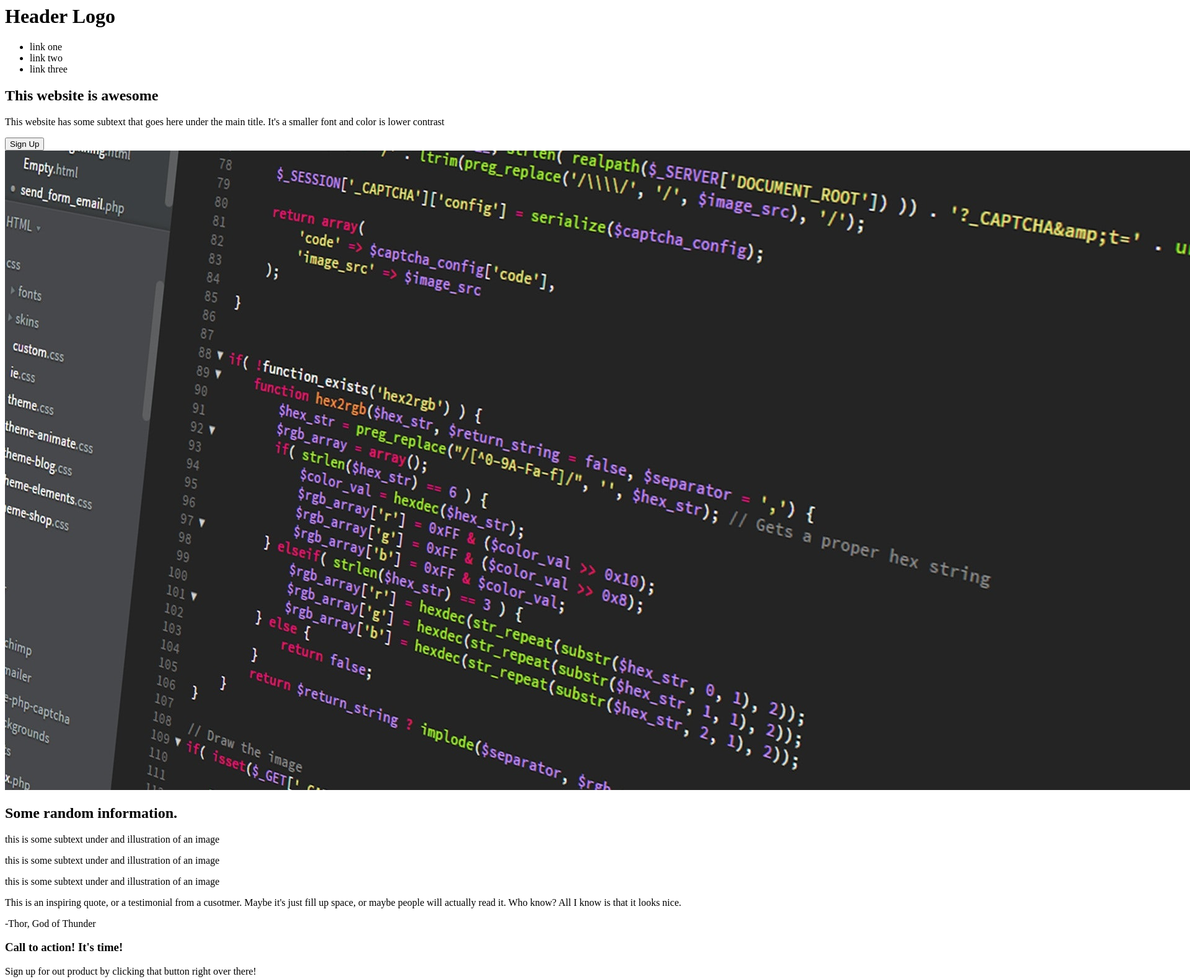
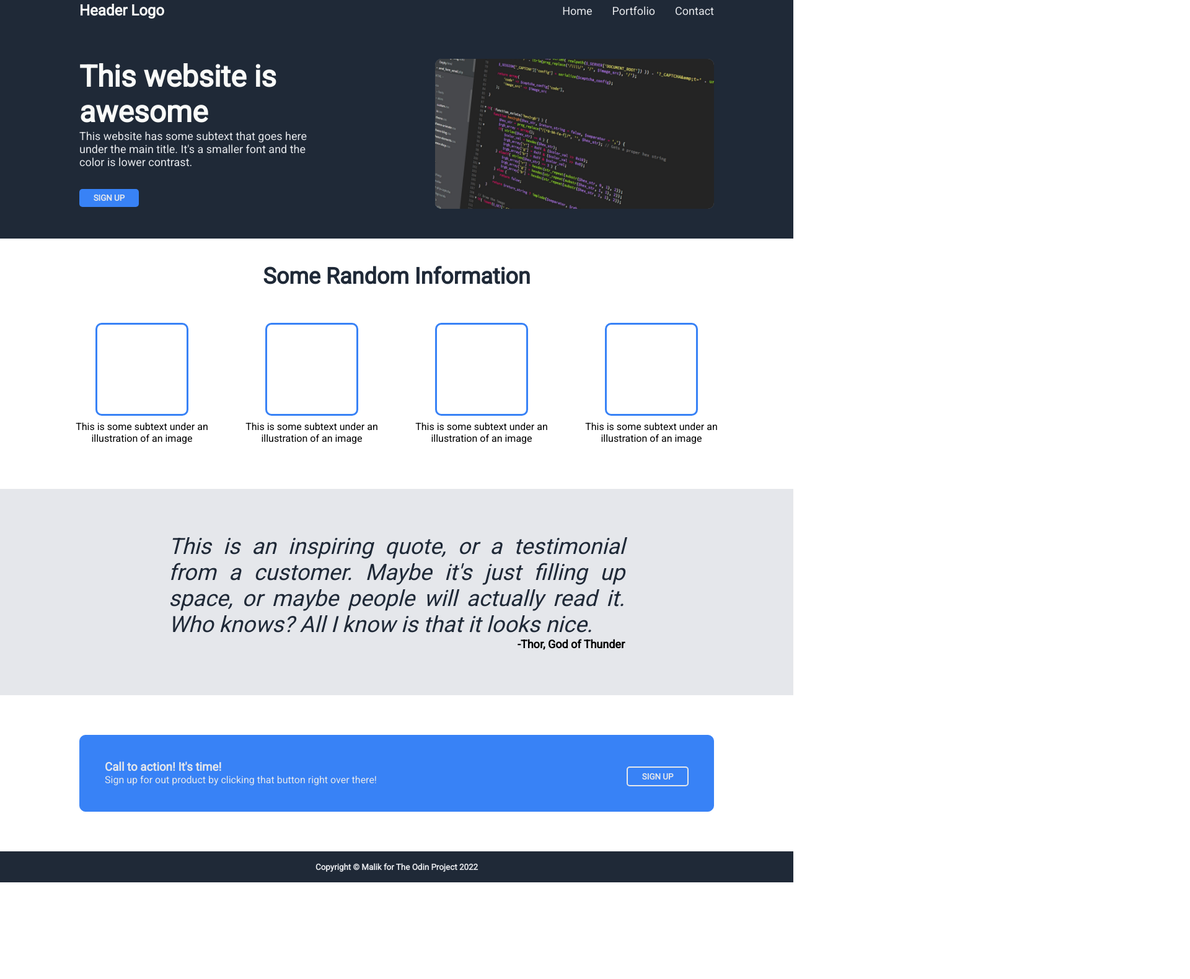
Before and after one commit to CodingKarnage/Landing-Page, a plain HTML site: page index.html in a window 1280 px wide. Shown: the part 13-1593 px from the top of the page at 62% size, 1920 px wide, since content can reach past the window. After the commit the page ends 1437 px from the top, so only its background shows below. Drawn offline with Linux system fonts and the light colour scheme.

Commit message:
Update html & add styling
Complete the css styling of all html elements the fundamentals of the
html and css styling are complete.

```diff
--- a/index.html
+++ b/index.html
@@ -4,82 +4,87 @@
     <meta charset="UTF-8">
     <meta http-equiv="X-UA-Compatible" content="IE=edge">
     <meta name="viewport" content="width=device-width, initial-scale=1.0">
+    <link rel="stylesheet" href="styles/style.css">
     <title>Landing Page</title>
-    <link rel="stylesheet" href="styles/style.css">
 </head>
 <body>
-    <div class="container">
+
+    <header>
+        <div class="wrap">
             <div class="header">
-            <div class="logo">
             <h1>Header Logo</h1>
+            <nav>
+                <ul>
+                    <li><a href="#">Home</a></li>
+                    <li><a href="#">Portfolio</a></li>
+                    <li><a href="#">Contact</a></li>
+                </ul>
+            </nav>
             </div>
+        </div>
+    </header>
 
-            <div class="nav-links">
-                <ul>
-                    <li>link one</li>
-                    <li>link two</li>
-                    <li>link three</li>
-                </ul>
+    <div class="content">
+        <div class="hero">
+            <div class="wrap">
+                <div class="hero-inner">
+                    <div class="hero-left">
+                        <h1>This website is awesome</h1>
+                        <p>This website has some subtext that goes here under the main title. It's a smaller font and the color is lower contrast.</p>
+                        <button>SIGN UP</button>
+                    </div>
+                    <div class="image">
+                        <img src="images/main.jpg" alt="Tech Image">
+                    </div>
+                </div>
             </div>
         </div>
 
-            <div class="main-section">
-                <div class="left-main">
-                    <h2>This website is awesome</h2>
-                    <p>
-                        This website has some subtext that goes here under the main title. It's a smaller font and color is lower contrast
-                    </p>
-                    <button>Sign Up</button>
+        <div class ="cards-section">
+            <h3>Some Random Information</h3>
+            <div class="cards">
+                <div class="card">
+                    <div class="box"></div>
+                    <p>This is some subtext under an illustration of an image</p>
                 </div>
-
-                <div class="right-main">
-                    <img src="images/main.jpg">
+                <div class="card">
+                    <div class="box"></div>
+                    <p>This is some subtext under an illustration of an image</p>
+                </div>
+                <div class="card">
+                    <div class="box"></div>
+                    <p>This is some subtext under an illustration of an image</p>
+                </div>
+                <div class="card">
+                    <div class="box"></div>
+                    <p>This is some subtext under an illustration of an image</p>
+                </div>
             </div>
         </div>
 
-            <div class="cards-section">
-                <h2>Some random information.</h2>
-
-                <div class="card">
-                    <div class="img"></div>
-                    <p>
-                        this is some subtext under and illustration of an image
-                    </p>
+        <div class="testimonials">
+            <div class="wrap">
+                <div class="quote">
+                    <p>This is an inspiring quote, or a testimonial from a customer. Maybe it's just filling up space, or maybe people will actually read it. Who knows? All I know is that it looks nice.</p>
                 </div>
-
-                <div class="card">
-                    <div class="img"></div>
-                    <p>
-                        this is some subtext under and illustration of an image
-                    </p>
-                </div>
-
-                <div class="card">
-                    <div class="img"></div>
-                    <p>
-                        this is some subtext under and illustration of an image
-                    </p>
+                <p>-Thor, God of Thunder</p>
             </div>
         </div>
 
-            <div class="testimonial">
-                <p>
-                    This is an inspiring quote, or a testimonial from a cusotmer. Maybe it's just fill up space, or maybe people will actually read it. Who know? All I know is that it looks nice.
-                </p>
-                <p>
-                    -Thor, God of Thunder
-                </p>
+        <div class="action-wrap">
+            <div class="action">
+                <div class="acton-right">
+                    <h3>Call to action! It's time!</h3>
+                    <p>Sign up for out product by clicking that button right over there!</p>
+                </div>
+                <button>SIGN UP</button>
+            </div>
         </div>
 
-            <div class="action">
-                <h3>Call to action! It's time!</h3>
-                <p> Sign up for out product by clicking that button right over there!</p>
-                <button>Sign Up</button>
     </div>
 
-            <div class="footer">
-                <p>Copyright &copy; IM Web Solutions 2021</p>
-            </div>
-    </div>
-<body>
+    <footer>
+        <h6>Copyright &copy; Malik for The Odin Project 2022</h6>
+    </footer>
+</body>
 </html>
--- /dev/null
+++ b/styles/style.css
@@ -0,0 +1,207 @@
+@import url('https://fonts.googleapis.com/css2?family=Roboto&display=swap');
+
+* {
+    margin: 0;
+    padding: 0;
+    box-sizing: border-box;
+    font-family: 'Roboto', sans-serif;
+}
+
+body {
+    display: flex;
+    min-height: 100vh;
+    flex-direction: column;
+}
+
+.content {
+    flex: 1;
+}
+
+header {
+    width: 100%;
+    background-color: #1F2937;
+    padding: 1em 0;
+}
+
+.wrap {
+    width: 80%;
+    max-width: 65em;
+    margin: 0 auto;
+}
+
+.header {
+    display: flex;
+    justify-content: space-between;
+    align-items: center;
+}
+
+.header h1 {
+    font-size: 24px;
+    color: #F9FAF8;
+}
+nav ul {
+    list-style-type: none;
+    display: flex;
+    gap: 2em;
+}
+
+li a {
+    font-size: 18px;
+    color: #E5E7EB;
+    text-decoration: none;
+}
+
+li a:hover {
+    text-decoration: underline;
+    text-decoration-color: #3882F6;
+    color: #3882F6;
+}
+
+nav ul li {
+    display: inline-block;
+}
+
+.hero {
+    background-color: #1F2937;
+    width: 100%;
+}
+
+.hero h1 {
+    font-size: 48px;
+    font-weight: extra-bold;
+    color: #F9FAF8;
+}
+
+.hero-inner {
+    display: flex;
+    justify-content: space-between;
+    padding: 3.0em 0;
+}
+
+.hero-left {
+    width: 25em;
+    height: auto;
+}
+
+.image img{
+    width: 450px;
+    height: auto;
+    background-color: #6D747D;
+    border-radius: 10px;
+    display: flex;
+    align-items: center;
+    justify-content: center;
+    color: #E5E7EB;
+}
+
+.hero-left p {
+    font-size: 18px;
+    color: #E5E7EB;
+}
+
+.hero button {
+    margin-top: 2.5em;
+}
+
+button {
+    background-color: #3882F6;
+    color: #E5E7EB;
+    padding: .5em 1.7em;
+    border-radius: 5px;
+    margin-top: 10px;
+    font-weight: bold;
+    border: 0;
+}
+
+button:hover {
+    background-color: #E5E7EB;
+    color: #3882F6;
+}
+
+.cards-section {
+    padding: 2.5em 0;
+}
+
+.cards-section h3 {
+    text-align: center;
+    font-size: 36px;
+    font-weight: extra-bold;
+    color: #1F2937;
+    margin-bottom: 1.5em;
+}
+
+.cards {
+    display: flex;
+    gap: 1.5em;
+    justify-content: center;
+}
+
+.card {
+    display: flex;
+    flex-direction: column;
+    align-items: center;
+    justify-content: center;
+    width: 250px;
+    text-align: center;
+}
+
+.box {
+    width: 150px;
+    height: 150px;
+    border: 3px solid #3882F6;
+    border-radius: 10px;
+    margin-bottom: .5em;
+}
+
+.testimonials {
+    background-color: #E5E7EB;
+    margin-top: 2.0em;
+}
+
+.quote {
+    font-size: 36px;
+    font-weight: light;
+    font-style: italic;
+    color:#1F2937;
+    text-align: justify;
+}
+
+.testimonials .wrap {
+    width: 65%;
+    padding: 4.5em 3em;
+}
+
+.testimonials p:nth-child(2) {
+    font-weight: bold;
+    text-align: right;
+    font-size: 18px;
+}
+
+.action {
+    background-color: #3882F6;
+    color: #E5E7EB;
+    display: flex;
+    justify-content: space-between;
+    padding: 2.5em;
+    border: 1px solid #3882F6;
+    border-radius: 10px;
+}
+
+.action button {
+    border: 2px solid #E5E7EB;
+}
+.action-wrap {
+    width: 80%;
+    max-width: 65em;
+    margin: 4.0em auto;
+}
+
+footer {
+    display: flex;
+    justify-content: center;
+    align-items: center;
+    height: 2.5em;
+    background-color: #1F2937;
+    color: #E5E7EB;
+    font-size: 20px;
+}
```
Lines whose indentation alone changed are shown as unchanged.
